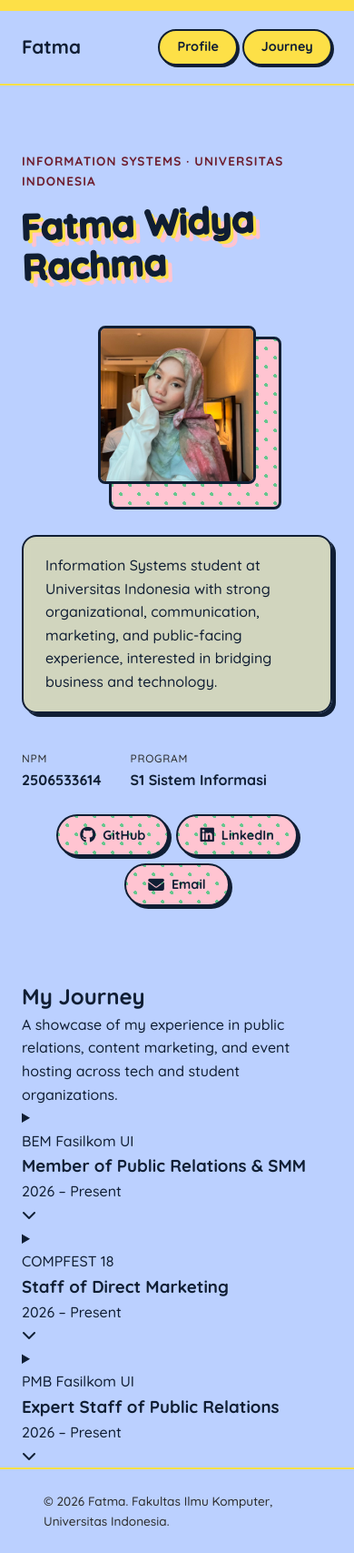
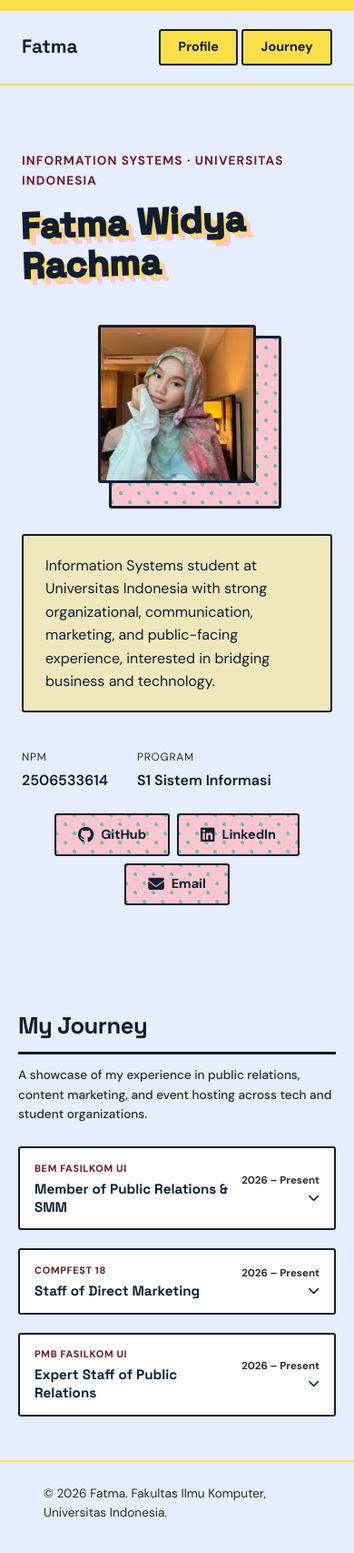
Before and after one commit to fatmawidya/myportofolio, a Django app: page / in a window 390 px wide. Shown: the whole page at 91% size. After the commit the page ends 1668 px from the top, so only its background shows below. Run offline with Django 5.2, Linux system fonts and the light colour scheme.

Commit message:
update style.css on myjourney

```diff
--- a/static/css/style.css
+++ b/static/css/style.css
@@ -1,5 +1,5 @@
 /* aku nambahin font baru */
-@import url('https://fonts.googleapis.com/css2?family=Courier+Prime:wght@400;700&family=Dancing+Script:wght@700&family=Quicksand:wght@500;700&display=swap');
+@import url('https://fonts.googleapis.com/css2?family=DM+Sans:ital,opsz,wght@0,9..40,100..1000;1,9..40,100..1000&family=Space+Grotesk:wght@500;700;800&display=swap');
 
 * {
     margin: 0;
@@ -9,26 +9,26 @@
 
 :root {
     --ink: #101e34;
-    --paper: #bbd0ff;
+    --paper: #e6edfc;
     --accent: #ffc4d1;
     --accent-dark: #6e1e2f;
     --accent-green: #67c78e;
     --line: #e3d9c9;
     --text-muted: #2b2b2b;
-    --radius: 8px;
+    --radius: 3px;
     --accent-yellow: #fde047;
 }
 
 body {
-    font-family: 'Quicksand', -apple-system, sans-serif;
+    font-family: 'DM Sans', -apple-system, sans-serif;
     color: var(--ink);
     background-color: var(--paper);
     line-height: 1.6;
     border-top: 12px solid var(--accent-yellow); /* Top border*/
 }
 
-h1, .brand {
-    font-family: 'Quicksand', -apple-system, sans-serif;
+h1, h2, h3, .brand, .section-title, .journey-role {
+    font-family: 'Space Grotesk', -apple-system, sans-serif;
     font-weight: 700;
 }
 
@@ -65,16 +65,16 @@ h1, .brand {
     font-weight: 700;
     background-color: var(--accent-yellow);
     padding: 0.4rem 1.2rem;
-    border-radius: 20px;
+    border-radius: var(--radius);
     border: 2px solid var(--ink);
-    box-shadow: 2px 2px 0px var(--ink);
+    box-shadow: none;
     display: inline-block;
-    transition: transform 0.2s ease, box-shadow 0.2s ease;
+    transition: transform 0.2s ease;
 }
 
 .site-header nav a:hover {
     transform: translateY(-2px);
-    box-shadow: 4px 4px 0px var(--ink);
+    box-shadow: none;
 }
 
 .hero {
@@ -130,9 +130,9 @@ h1, .brand {
     backdrop-filter: blur(4px);
 
     padding: 1.2rem 1.5rem;
-    border-radius: 16px;
+    border-radius: var(--radius);
     border: 2.5px solid var(--ink);
-    box-shadow: 4px 4px 0px var(--ink);
+    box-shadow: none;
     max-width: 480px;
     color: var(--ink);
     line-height: 1.6;
@@ -181,15 +181,14 @@ h1, .brand {
     background-size: 20px 20px;
     background-position: 0 0, 10px 10px;
 
-
-    border-radius: 30px;
+    border-radius: var(--radius);
     padding: 0.6rem 1.5rem;
 
     /* Tambahan border pada tombol */
     border: 2px solid var(--ink);
 
-    box-shadow: 3px 3px 0px var(--ink);
-    transition: transform 0.3s cubic-bezier(0.68, -0.55, 0.265, 1.55), box-shadow 0.3s ease;
+    box-shadow: none;
+    transition: transform 0.3s cubic-bezier(0.68, -0.55, 0.265, 1.55);
 }
 
 /* buat ngatur ukuran ikon Font Awesome */
@@ -199,7 +198,7 @@ h1, .brand {
 
 .social-link:hover {
     transform: translateY(-5px) scale(1.05); /* Efek tombol melompat saat di-hover */
-    box-shadow: 6px 6px 0px var(--ink);
+    box-shadow: none;
 }
 
 .hero-photo {
@@ -250,6 +249,161 @@ h1, .brand {
     height: calc(100% + 40px);
 }
 
+/* ==========================================
+   SECTION MY JOURNEY
+   ========================================== */
+
+.journey-section {
+    padding: 3rem 0 5rem;
+}
+
+.section-title {
+    font-size: clamp(2rem, 5vw, 3rem);
+    font-weight: 800;
+    color: var(--ink);
+    background: transparent;
+    padding: 0 0 0.75rem 0;
+    border: none;
+    border-bottom: 3px solid var(--ink);
+    display: block;
+    width: 100%;
+    margin-bottom: 0.75rem;
+    letter-spacing: -0.02em;
+    box-shadow: none;
+}
+
+.section-subtitle {
+    font-size: 1.05rem;
+    color: var(--text-muted);
+    margin-top: 0;
+    margin-bottom: 2.5rem;
+    max-width: 680px;
+    line-height: 1.6;
+    font-weight: 500;
+}
+
+.journey-list {
+    display: flex;
+    flex-direction: column;
+    gap: 1.25rem;
+}
+
+.journey-card {
+    background-color: #ffffff;
+    border: 2.5px solid var(--ink);
+    border-radius: var(--radius); /* Diubah dari 12px ke 3px */
+    box-shadow: none;
+    overflow: hidden;
+    transition: transform 0.2s ease, box-shadow 0.2s ease;
+}
+
+.journey-card:hover {
+    transform: translateY(-2px);
+    box-shadow: none;
+}
+
+.journey-header {
+    display: flex;
+    justify-content: space-between;
+    align-items: center;
+    padding: 1.25rem 1.5rem;
+    cursor: pointer;
+    user-select: none;
+    list-style: none;
+    background-color: #ffffff;
+    gap: 1.5rem;
+}
+
+.journey-header::-webkit-details-marker {
+    display: none;
+}
+
+.journey-info {
+    display: flex;
+    flex-direction: column;
+    gap: 0.25rem;
+}
+
+.journey-tag {
+    font-size: 0.75rem;
+    font-weight: 800;
+    text-transform: uppercase;
+    letter-spacing: 0.06em;
+    color: var(--accent-dark);
+    background: transparent;
+    border: none;
+    padding: 0;
+}
+
+.journey-role {
+    font-size: 1.2rem;
+    font-weight: 800;
+    color: var(--ink);
+    line-height: 1.3;
+}
+
+.journey-right {
+    display: flex;
+    align-items: center;
+    gap: 1rem;
+    flex-shrink: 0;
+}
+
+.journey-date {
+    font-size: 0.9rem;
+    font-weight: 700;
+    color: var(--text-muted);
+    white-space: nowrap;
+}
+
+.journey-icon {
+    font-size: 0.95rem;
+    color: var(--ink);
+    display: flex;
+    align-items: center;
+    justify-content: center;
+    width: 28px;
+    height: 28px;
+}
+
+.journey-icon i {
+    transition: transform 0.3s ease;
+}
+
+.journey-card[open] .journey-icon i {
+    transform: rotate(180deg);
+}
+
+.journey-content {
+    padding: 0 1.5rem 1.5rem 1.5rem;
+    border-top: 1.5px solid var(--ink);
+    background-color: #ffffff;
+}
+
+.journey-highlights {
+    margin-top: 1.25rem;
+    padding-left: 1.25rem;
+}
+
+.journey-highlights li {
+    margin-bottom: 0.75rem;
+    font-size: 0.95rem;
+    color: var(--ink);
+    line-height: 1.6;
+}
+
+.journey-highlights li:last-child {
+    margin-bottom: 0;
+}
+
+.journey-highlights strong {
+    font-weight: 700;
+    color: var(--ink);
+    background: transparent;
+    border: none;
+    padding: 0;
+}
+
 .site-footer {
     padding: 1.5rem;
     color: var(--text-muted);
@@ -281,4 +435,77 @@ h1, .brand {
         justify-content: center; /* bikin tombol sosmed rapi di tengah */
         flex-wrap: wrap;         /* mencegah tombol meluber keluar layar */
     }
+
+    .journey-section {
+        padding: 2rem 1.25rem 3rem 1.25rem;
+    }
+
+    .section-title {
+        font-size: 1.6rem;
+        padding-bottom: 0.5rem;
+    }
+
+    .section-subtitle {
+        font-size: 0.85rem;
+        margin-bottom: 1.5rem;
+    }
+
+    .journey-header {
+        position: static;
+        display: flex;
+        justify-content: space-between;
+        align-items: center;
+        padding: 0.85rem 1rem;
+        gap: 0.75rem;
+    }
+
+    .journey-info {
+        width: auto;
+        padding-right: 0;
+        flex: 1;
+    }
+
+    .journey-tag {
+        font-size: 0.68rem;
+    }
+
+    .journey-role {
+        font-size: 0.95rem;
+        line-height: 1.3;
+    }
+
+    .journey-right {
+        position: static;
+        width: auto;
+        display: flex;
+        flex-direction: column;
+        align-items: flex-end;
+        gap: 0.25rem;
+        flex-shrink: 0;
+    }
+
+    .journey-date {
+        font-size: 0.72rem;
+    }
+
+    .journey-icon {
+        position: static;
+        font-size: 0.8rem;
+        width: auto;
+        height: auto;
+    }
+
+    .journey-content {
+        padding: 0 1rem 1rem 1rem;
+    }
+
+    .journey-highlights {
+        margin-top: 0.75rem;
+        padding-left: 1rem;
+    }
+
+    .journey-highlights li {
+        font-size: 0.82rem;
+        margin-bottom: 0.5rem;
+    }
 }
```
